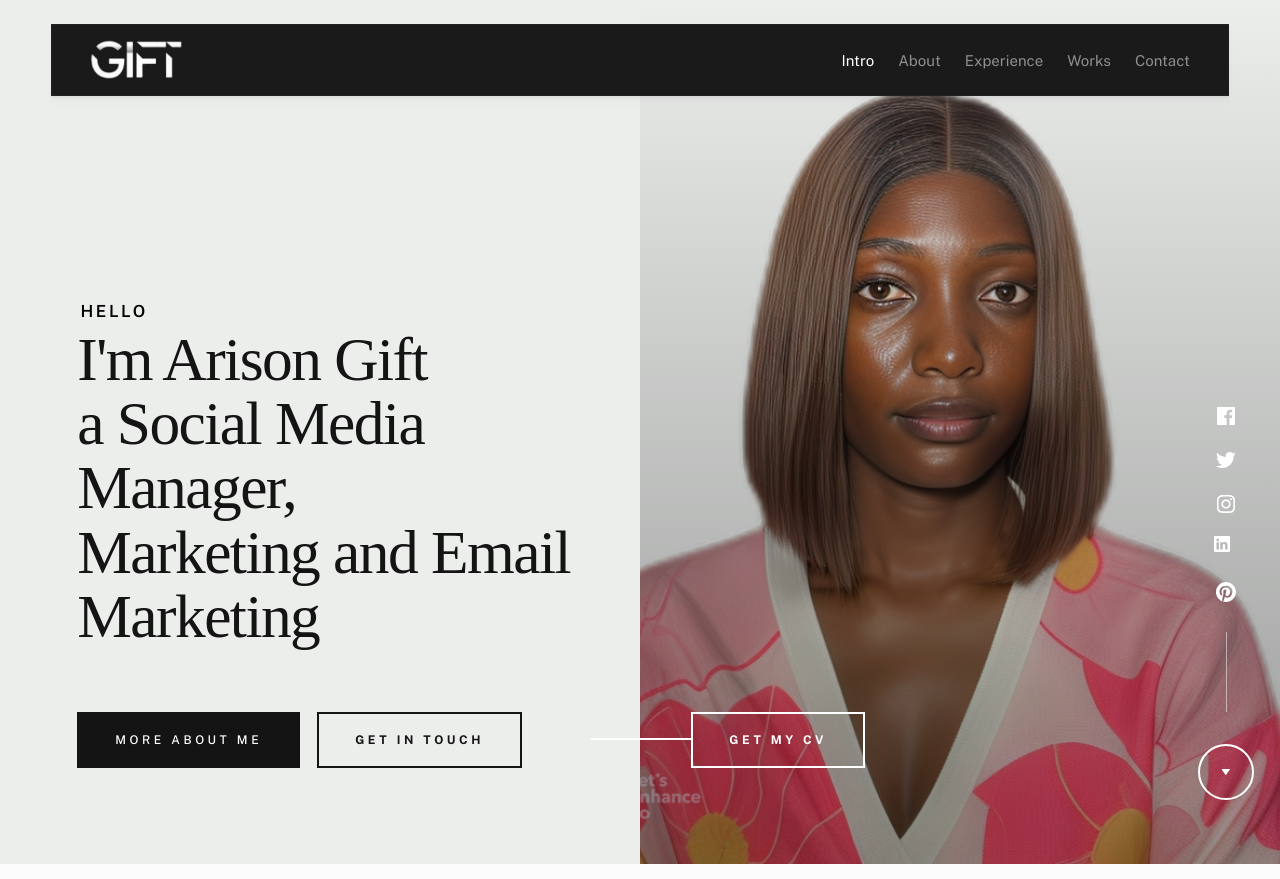
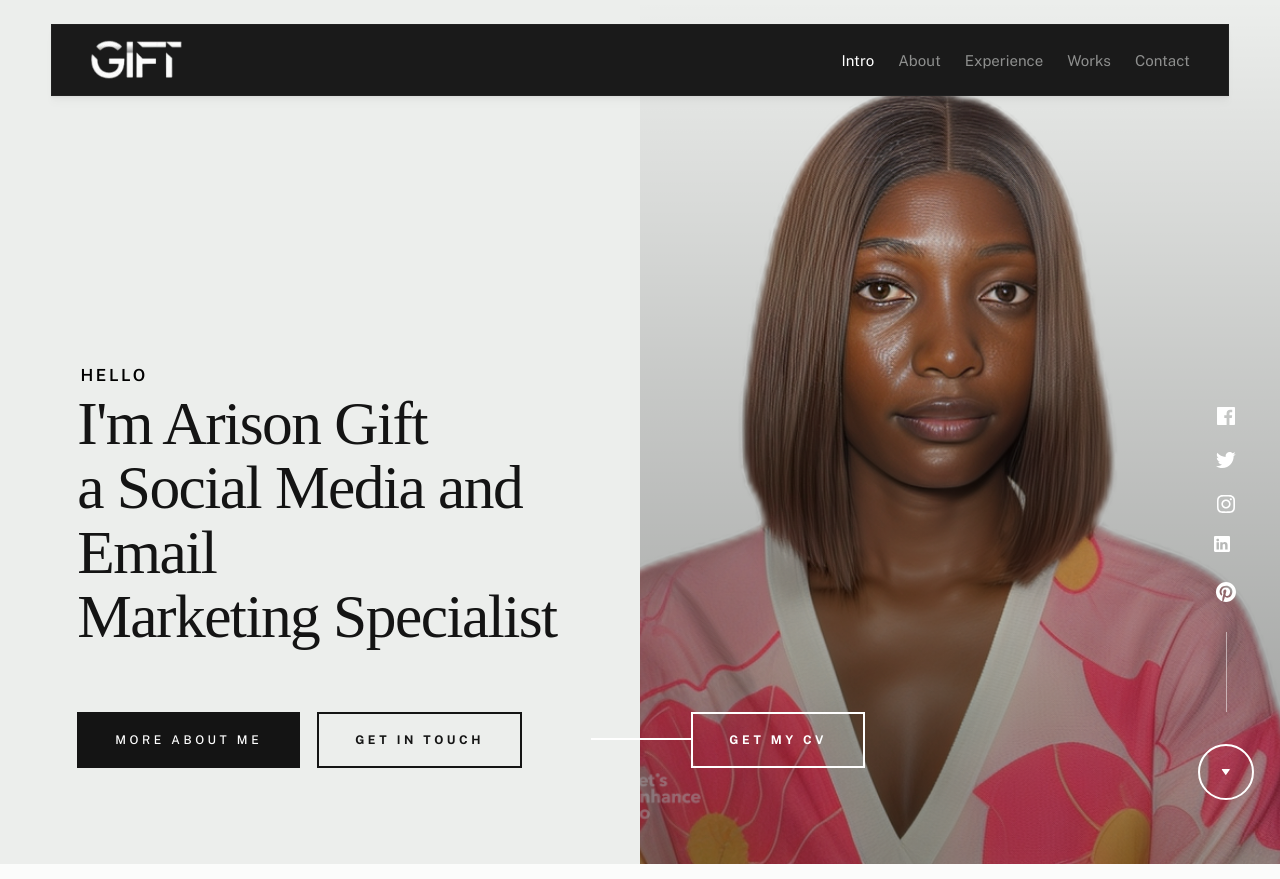
Before and after one commit to ChidiebereIbiam/va-portfolio, a Django app: page / in a window 1280 px wide. Shown: the top 879 px of the page. Run offline with Django 5.2, Linux system fonts and the light colour scheme; some web fonts are replaced.

Commit message:
Updates professional role description
Refines the professional title in the introduction section for improved clarity and conciseness. The revised wording presents the role in a more streamlined and professional manner.

```diff
--- a/portfolio/base/templates/base/index.html
+++ b/portfolio/base/templates/base/index.html
@@ -113,8 +113,8 @@
                         <div class="s-intro__content-pretitle text-pretitle">Hello</div>
                         <h1 class="s-intro__content-title">
                         I'm Arison Gift <br>
-                        a Social Media Manager, <br>
-                        Marketing and Email Marketing
+                        a Social Media and Email <br>
+                        Marketing Specialist
                         </h1>
 
                         <div class="s-intro__content-btns">
```
